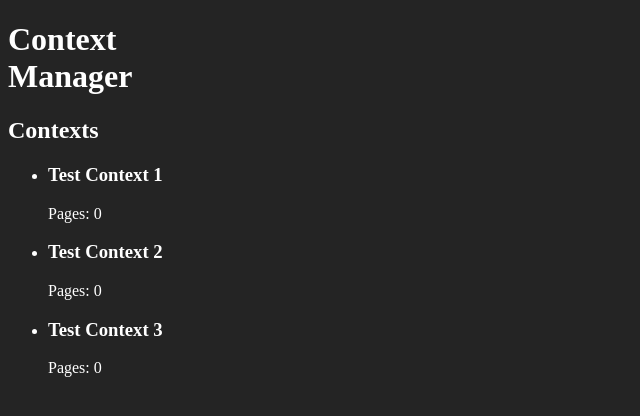
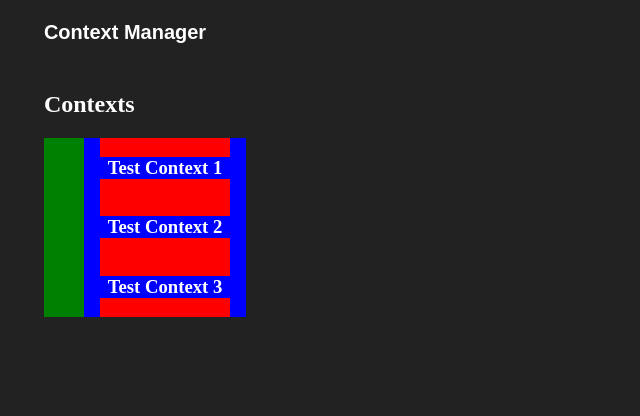
Before and after one commit to DawidSac24/ContentManager, a React (Vite) app: page / in a window 1280 px wide. Shown: the top 416 px of the page, without its empty margins (0-640 px from the left). Built offline with nearby package versions, Linux system fonts and the light colour scheme.

Commit message:
simple css and html to test the context list

```diff
--- a/src/client/components/Contexts.tsx
+++ b/src/client/components/Contexts.tsx
@@ -1,3 +1,4 @@
+import "../styles/Contexts.css";
 import { useEffect, useState } from "react";
 import { ContextController } from "../../local-server/controllers/context.controller";
 import { ContextDTO } from "../../local-server/models/context.model";
@@ -13,35 +14,31 @@ function Contexts() {
         { id: 2, name: "Test Context 2", pages: [], isDeleted: false },
         { id: 3, name: "Test Context 3", pages: [], isDeleted: false },
       ];
-
       // Load current data
       const existingContexts = await contextController.getAll();
-
       // Avoid duplicates by checking IDs
       const existingIds = new Set(existingContexts.map((ctx) => ctx.id));
-
       for (const context of testContexts) {
         if (!existingIds.has(context.id)) {
           await contextController.addContext(context);
         }
       }
-
       // Reload after insertions
       const updatedContexts = await contextController.getAll();
       setContexts(updatedContexts);
     };
-
     loadContexts();
   }, []);
 
   return (
     <div className="Contexts">
       <h2>Contexts</h2>
-      <ul>
+      <ul className="context-list">
         {contexts.map((context) => (
-          <li key={context.id}>
-            <h3>{context.name}</h3>
-            <p>Pages: {context.pages.length}</p>
+          <li className="context-item" key={context.id}>
+            <div className="context-content">
+              <h3 className="context-item">{context.name}</h3>
+            </div>
           </li>
         ))}
       </ul>
--- a/src/client/components/Header.tsx
+++ b/src/client/components/Header.tsx
@@ -1,7 +1,9 @@
+import "../styles/Header.css";
+
 function Header() {
   return (
     <header>
-      <h1>Context Manager</h1>
+      <h1 id="title">Context Manager</h1>
     </header>
   );
 }
--- /dev/null
+++ b/src/client/styles/Contexts.css
@@ -0,0 +1,35 @@
+.context-list {
+  display: flex;
+  flex-direction: column;
+  justify-content: space-evenly;
+  align-items: center;
+
+  width: 100%;
+  height: 100%;
+
+  background-color: green;
+}
+
+.context-content {
+  display: flex;
+  flex-direction: row;
+  justify-content: center;
+  align-items: center;
+
+  width: 80%;
+  height: 20%;
+
+  background-color: red;
+}
+
+.context-item {
+  display: flex;
+  flex-direction: row;
+  align-items: center;
+  justify-content: center;
+
+  width: 100%;
+  height: 80%;
+
+  background-color: blue;
+}
--- /dev/null
+++ b/src/client/styles/Header.css
@@ -0,0 +1,10 @@
+Header {
+  height: 50px;
+  width: 100%;
+}
+
+#title {
+  font-family: "Hind", sans-serif;
+  font-size: 20px;
+  text-align: center;
+}
--- a/src/client/styles/index.css
+++ b/src/client/styles/index.css
@@ -1,7 +1,12 @@
 :root {
-  width: 200px;
-  height: 300px;
+  width: 250px;
+  height: 400px;
 
   color: white;
-  background-color: #242424;
+  background-color: #222222;
+
+  display: flex;
+  flex-direction: column;
+  justify-content: space-between;
+  align-items: center;
 }
```
